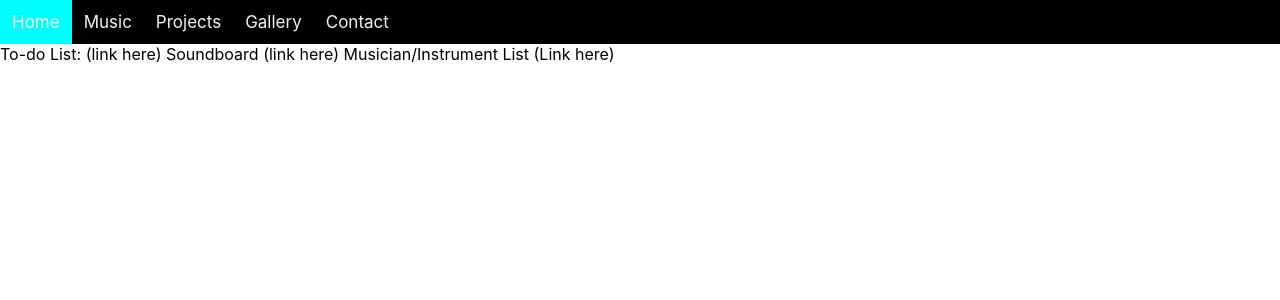
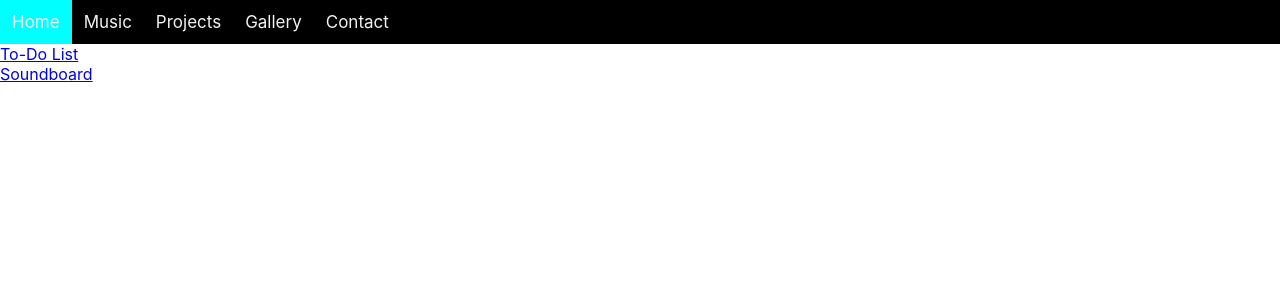
Before and after one commit to Duke1014/my-website, a React (Create React App) app: page /projects in a window 1280 px wide. Shown: the top 300 px of the page. Built offline with nearby package versions, Linux system fonts and the light colour scheme.

Commit message:
set links to text in projects

```diff
--- a/src/Projects.js
+++ b/src/Projects.js
@@ -5,10 +5,9 @@ export default function Projects() {
   return (
     <div>
         <Navbar />
-        To-do List: (link here)
-        Soundboard (link here)
-        Musician/Instrument List (Link here)
-
+        <a href="https://to-do-list-capstone.herokuapp.com/">To-Do List</a>
+        <br/>
+        <a href="https://rails-project-soundboard.herokuapp.com/">Soundboard</a>
     </div>
   )
 }
```
